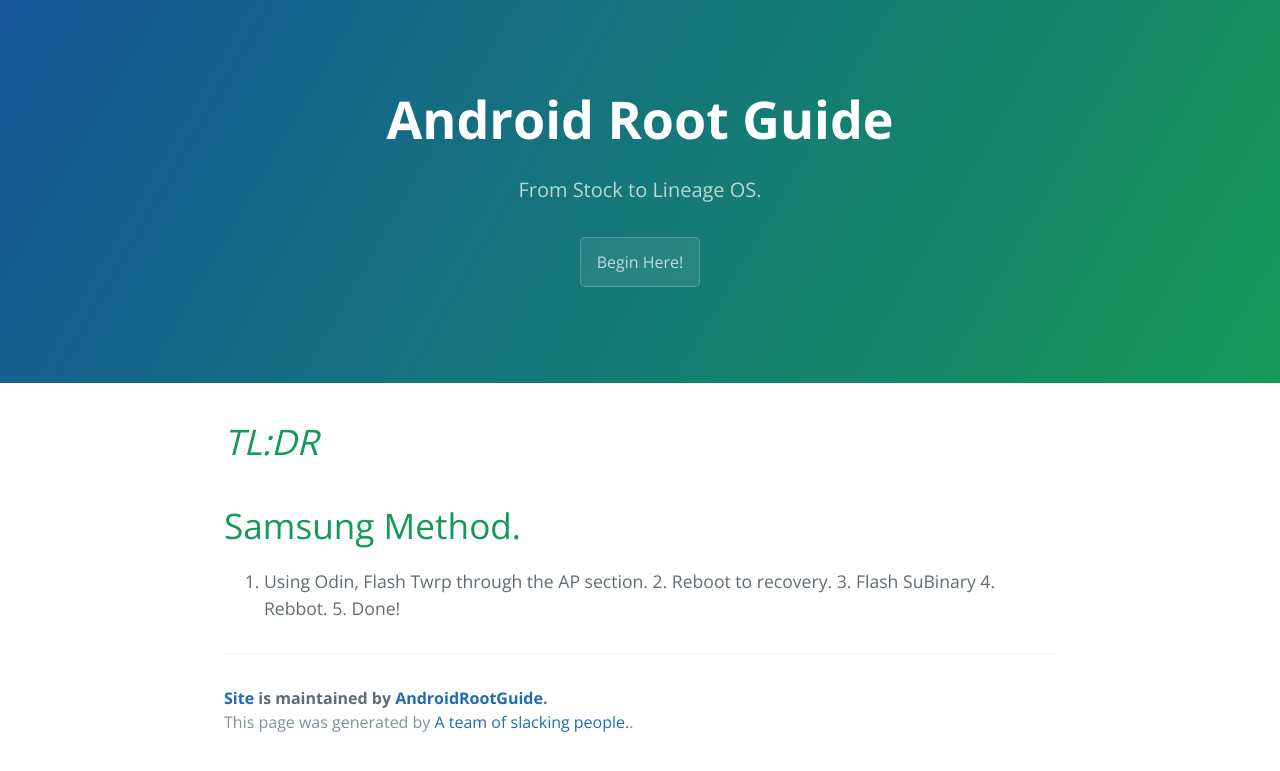
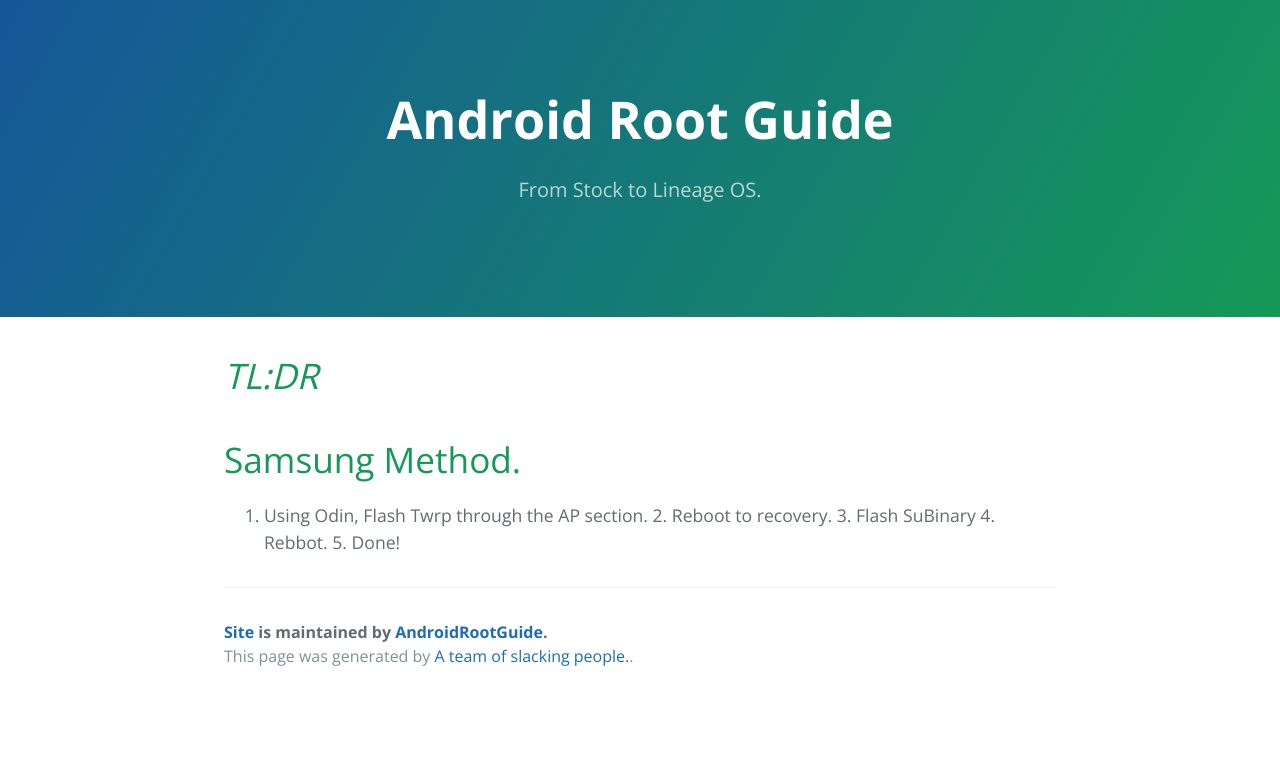
Before and after one commit to AndroidRootGuide/Site, a Jekyll site: the page built from Devices/Samsung-TL:DR.md, in a window 1280 px wide. Shown: the top 771 px of the page. Built offline with Jekyll 4.4.1, drawn with Linux system fonts in a browser that asks for light colours; our own code applies the rules of GitHub Pages for plain Markdown files.

Commit message:
Update default.html

```diff
--- a/_layouts/default.html
+++ b/_layouts/default.html
@@ -14,7 +14,6 @@
       <h1 class="project-name">{{ site.title | default: site.github.repository_name }}</h1>
       <h2 class="project-tagline">{{ site.description | default: site.github.project_tagline }}</h2>
       {% if site.github.is_project_page %}
-        <a href="{{https://github.com/AndroidRootGuide/Site/tree/master/Devices}}" class="btn">Begin Here!</a>
       {% endif %}
       {% if site.show_downloads %}
         <a href="{{ site.github.zip_url }}" class="btn">Download .zip</a>
```
